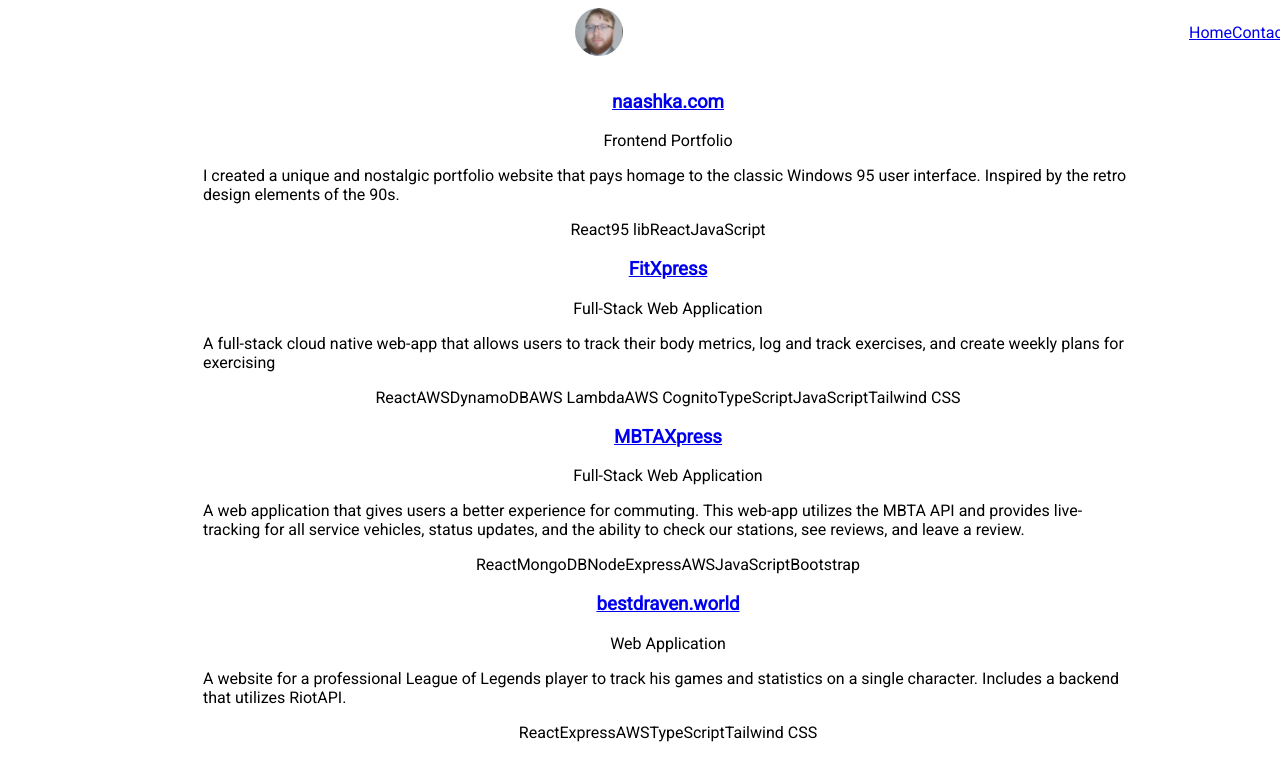
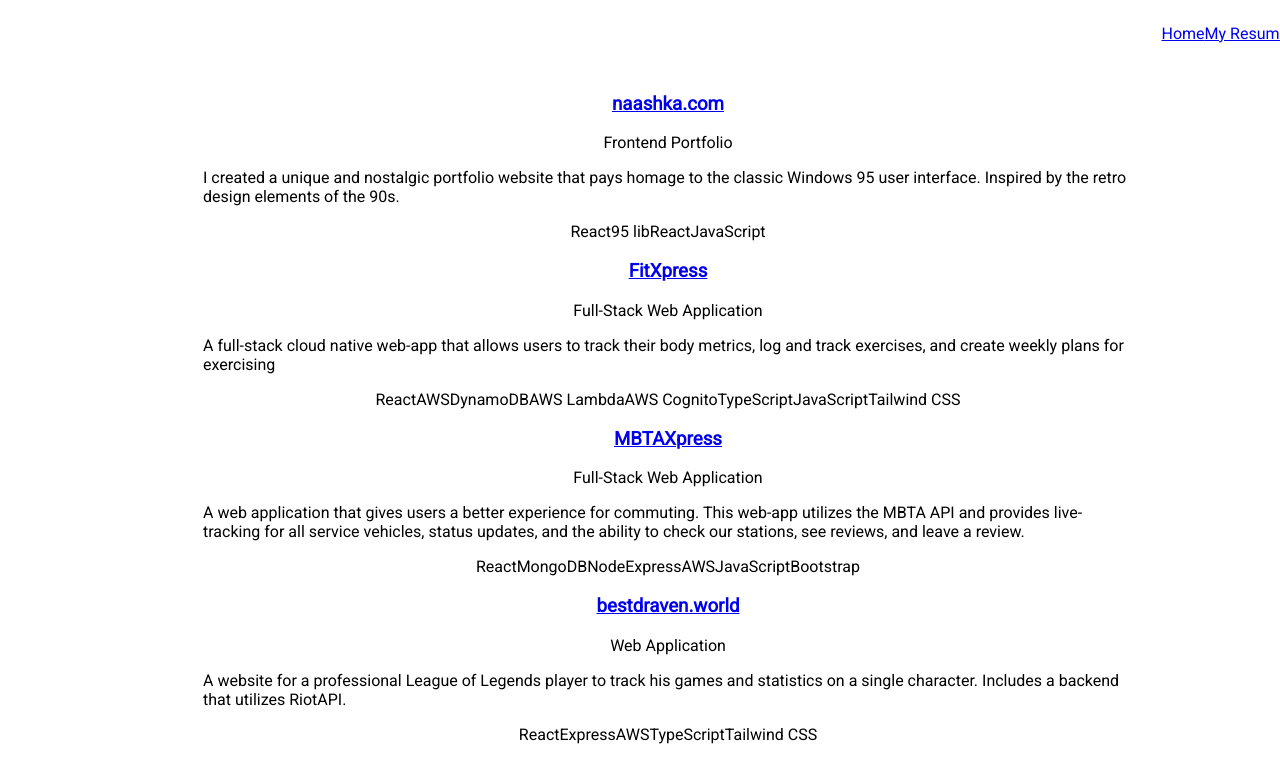
Before and after one commit to jbailes99/jbailes.com, a Next.js app: page /projects in a window 1280 px wide. Shown: the top 782 px of the page. Built offline with nearby package versions, Linux system fonts and the light colour scheme.

Commit message:
new update

```diff
--- a/app/components/navbar.tsx
+++ b/app/components/navbar.tsx
@@ -8,6 +8,7 @@
 import { Bars3Icon, BellIcon, XMarkIcon } from '@heroicons/react/24/outline'
 import cn from 'classnames'
 import { Fragment } from 'react'
+import LineSVG from './signature' // Adjust the import path according to your folder structure
 
 const navigationItems = [
   {
@@ -15,11 +16,12 @@
     name: 'Home',
     href: '/',
   },
-
   {
-    key: 'contact',
-    name: 'Contact',
-    href: '/contact',
+    key: 'resume',
+    name: 'My Resume',
+    href: '/resume.pdf', // Update this to the path of your PDF
+    target: '_blank', // Open in a new tab
+    download: true, // This attribute suggests that the link is for downloading
   },
 ]
 
@@ -40,13 +42,7 @@
             <div className='relative flex h-16 items-center justify-between'>
               <div className='flex flex-1 items-center justify-center sm:items-stretch sm:justify-start'>
                 <div className='flex flex-shrink-0 items-center'>
-                  <Image
-                    src='/me.png'
-                    alt='me'
-                    width={48}
-                    height={48}
-                    className='mb-0 rounded-full overflow-hidden '
-                  />
+                  <LineSVG />
                 </div>
               </div>
               <div className='flex items-center justify-center sm:items-stretch sm:justify-start'>
--- /dev/null
+++ b/app/components/overlay.tsx
@@ -0,0 +1,38 @@
+'use client'
+import React, { useState, useEffect } from 'react'
+import LineSVG from './signature' // Adjust the import path according to your folder structure
+import '../styles.css' // Import the CSS file for styles
+
+const LoadingOverlay = () => {
+  const [loading, setLoading] = useState(true)
+  const [fadeOut, setFadeOut] = useState(false) // New state for fade-out effect
+
+  useEffect(() => {
+    // Simulate loading for 3 seconds (replace this with your actual loading logic)
+    const timer = setTimeout(() => {
+      setFadeOut(true) // Trigger fade-out
+      setTimeout(() => setLoading(false), 500) // Hide the overlay after fade-out
+    }, 3000)
+
+    return () => clearTimeout(timer) // Cleanup on component unmount
+  }, [])
+
+  if (!loading) {
+    return null // Don't show the overlay after loading
+  }
+
+  return (
+    <div
+      className={`fixed inset-0 flex items-center justify-center bg-gray-800 z-50 transition-opacity duration-500 ${
+        fadeOut ? 'opacity-0' : 'opacity-100'
+      }`}
+    >
+      <div className='text-white text-3xl font-bold '>
+        {/* Your signature or custom content */}
+        <LineSVG width='300' height='100'></LineSVG>
+      </div>
+    </div>
+  )
+}
+
+export default LoadingOverlay
--- a/app/components/signature.tsx
+++ b/app/components/signature.tsx
@@ -1,19 +1,29 @@
 import '../styles.css' // Adjust the path according to your structure
 
-export default function LineSVG() {
+interface LineSVGProps {
+  width?: string
+  height?: string
+  strokeColor?: string
+}
+
+export default function LineSVG({
+  width = '200', // Default width
+  height = '50', // Default height
+  strokeColor = 'black', // Default stroke color
+}: LineSVGProps) {
   return (
     <svg
       className='svg'
-      width='600'
-      height='230'
+      width={width}
+      height={height}
       viewBox='0 0 687 289'
       fill='none'
       xmlns='http://www.w3.org/2000/svg'
     >
       <path
-        className='path'
+        className='path bg-white text-white'
         d='M111.593 204.884C126.593 182.384 225.142 53.2315 221.093 24.8836C219.093 10.8834 221.093 -4.11672 160.593 9.38343C141.593 20.8832 71.5929 59.3834 28.5929 118.383C-14.4071 177.383 -0.407066 250.883 49.5929 209.72C35.5929 220.485 -20.4071 244.883 15.1165 141.383C20.6166 133.383 1.09293 133.383 142.593 17.8834C182.593 2.38342 243.093 -18.6165 212.593 57.8835C182.093 134.383 30.2858 294.361 9.09293 285.883C-3.40707 280.883 4.09291 279.883 25.5929 255.883C41.0929 243.883 113.593 200.883 119.593 202.883C125.593 204.884 140.593 205.883 154.093 184.383C160.593 195.383 152.593 204.883 184.593 184.383C189.093 196.383 185.593 202.383 204.093 190.383C206.893 197.183 214.593 193.217 218.093 190.383C222.26 188.883 230.293 189.283 229.093 202.883C245.593 208.883 290.593 169.383 341.593 42.8835C349.593 36.8835 379.593 28.3835 329.593 77.8835C324.793 88.2835 325.593 88.5501 326.593 87.3835C355.093 77.5501 417.793 68.7835 440.593 112.383C469.093 166.883 452.593 229.883 391.093 259.883C271.593 304.883 162.593 65.8835 326.593 46.3835C160.593 69.8835 270.593 316.383 406.593 253.383C434.82 224.383 449.093 208.383 454.593 183.883C463.393 178.283 473.26 168.883 477.093 164.883C476.093 174.217 477.493 189.683 491.093 176.883C508.093 160.883 512.593 187.383 533.093 180.883C553.593 174.383 679.593 199.883 684.593 191.883'
-        stroke='black'
+        stroke={strokeColor} // Use the strokeColor prop
         strokeWidth='5'
       />
     </svg>
--- a/app/projects/page.tsx
+++ b/app/projects/page.tsx
@@ -82,10 +82,10 @@
 
   return (
     <div className='flex-1 overflow-auto flex-col justify-center items-center h-full p-8'>
-      <div className=' max-w-full px-6 lg:px-8'>
+      <div className=' max-w-full sm:px-6 lg:px-8'>
         <ul
           role='list'
-          className='mx-auto mt-6 sm:w-10/12 grid  grid-cols-1 gap-x-14 gap-y-10 sm:grid-cols-4 lg:max-w-4xl lg:gap-x-12 xl:max-w-none'
+          className='mx-auto mt-6 sm:w-10/12  grid  grid-cols-1 sm:gap-x-14 gap-y-10 sm:grid-cols-4 lg:max-w-4xl lg:gap-x-12 xl:max-w-none'
         >
           {people.map((project, index) => (
             <li
--- a/app/styles.css
+++ b/app/styles.css
@@ -29,11 +29,13 @@
   .svg {
     max-width: 100%; /* Make it full width on small screens */
     height: auto; /* Maintain aspect ratio */
+
   }
 }
 
   .path {
     stroke-dasharray: 3417.884521484375px;
+    stroke: white;
     stroke-dashoffset: 3417.884521484375px;
     animation: LineAnimation 4s ease forwards; /* Corrected here */
   }
--- a/next.config.js
+++ b/next.config.js
@@ -1,6 +1,6 @@
 /** @type {import('next').NextConfig} */
 const nextConfig = {
-  // output: 'export',
+  output: 'export',
 }
 
 module.exports = nextConfig
```
Also changed, not shown: app/page.tsx (+96 -3 lines).
